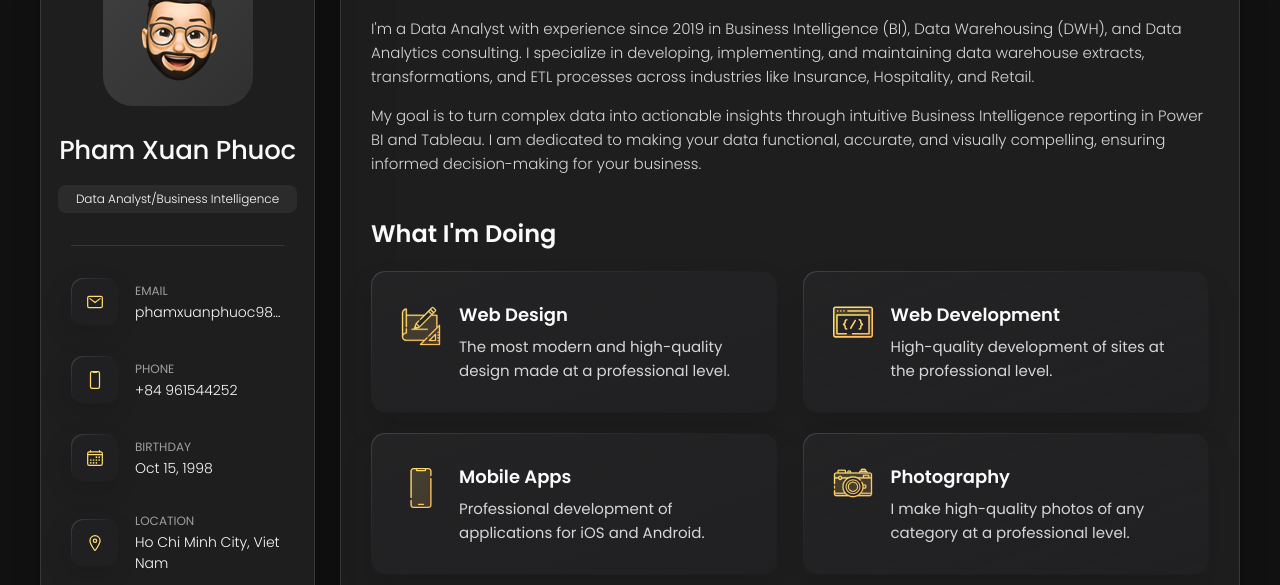
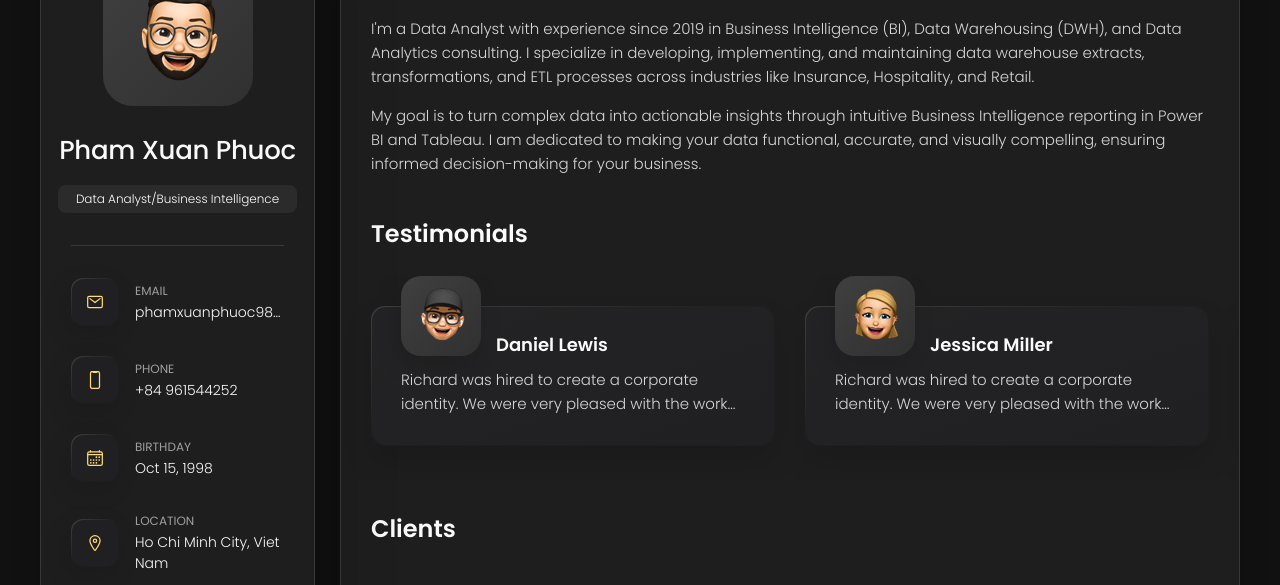
Before and after one commit to phamxuanphuoc/phamxuanphuoc.github.io, a plain HTML site: page index.html in a window 1280 px wide. Shown: the part 162-747 px from the top of the page. Drawn offline with nearby package versions, Linux system fonts and the light colour scheme.

Commit message:
Update index.html

```diff
--- a/index.html
+++ b/index.html
@@ -219,12 +219,13 @@
           </p>
         </section>
 
- <!--
+
         <!--
           - service
         -->
+<!--
+        <section class="service">
 
-        <section class="service">
 
           <h3 class="h3 service-title">What i'm doing</h3>
 
@@ -298,7 +299,7 @@
           </ul>
 
         </section>
-
+-->
 
         <!--
           - testimonials
@@ -402,7 +403,7 @@
 
         </section>
 
--->
+
         <!--
           - testimonials modal
         -->
```
